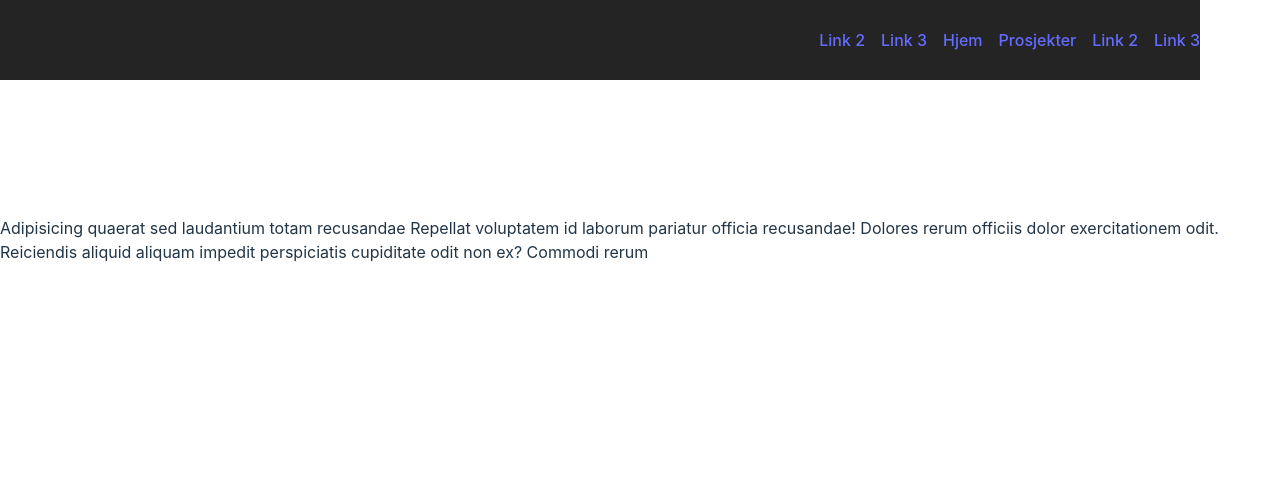
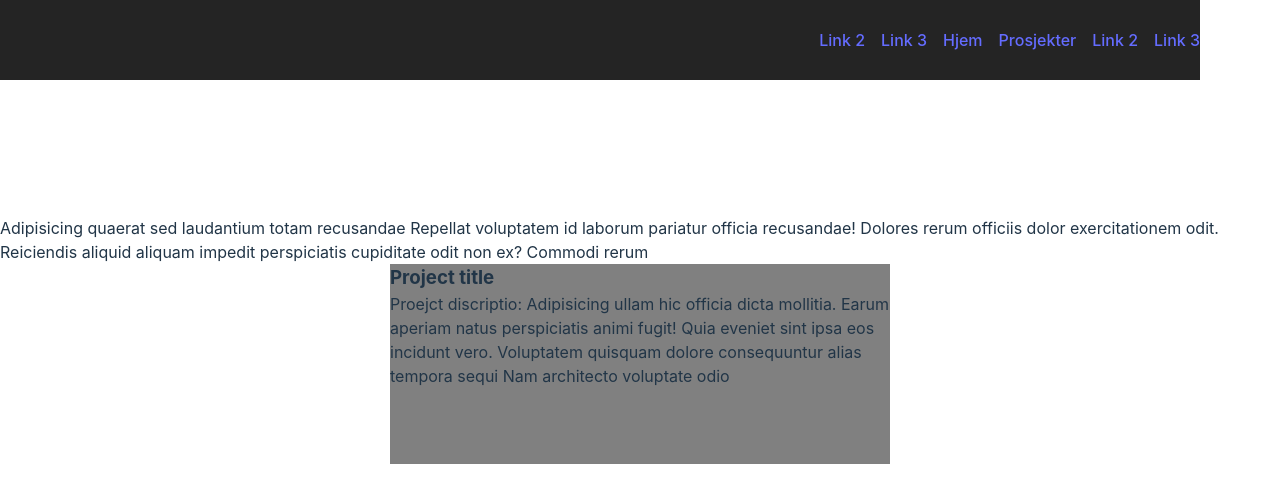
Before and after one commit to jensjpedersen/portfolio_react, a React (Vite) app: page /projects in a window 1280 px wide. Shown: the top 502 px of the page. Built offline with nearby package versions, Linux system fonts and the light colour scheme.

Commit message:
feat: project card files.

```diff
--- /dev/null
+++ b/src/components/ProjectCard.jsx
@@ -0,0 +1,31 @@
+
+import styled from 'styled-components'
+
+const StyledProjectCard = styled.div`
+
+    background-color: gray;
+    width: 500px;
+    height: 200px;
+
+
+`
+
+
+
+export default function ProjectCard({ img }) {
+
+    return (
+        <StyledProjectCard>
+            <h3>Project title</h3>
+
+            <p>Proejct discriptio: Adipisicing ullam hic officia dicta mollitia. Earum aperiam natus perspiciatis animi fugit! Quia eveniet sint ipsa eos incidunt vero. Voluptatem quisquam dolore consequuntur alias tempora sequi Nam architecto voluptate odio</p>
+        </StyledProjectCard>
+
+
+    )
+
+
+
+
+
+}
--- a/src/pages/Projects.jsx
+++ b/src/pages/Projects.jsx
@@ -1,10 +1,16 @@
 
 import styled from 'styled-components'
+import ProjectCard from '../components/ProjectCard'
 
 
 const StyledProjects = styled.div`
+    display: flex;
+    flex-direction: column;
+    align-items: center;
+
 
     margin-top: 5rem;
+
 
 `
 
@@ -19,6 +25,8 @@ export default function Projects() {
 
             Adipisicing quaerat sed laudantium totam recusandae Repellat voluptatem id laborum pariatur officia recusandae! Dolores rerum officiis dolor exercitationem odit. Reiciendis aliquid aliquam impedit perspiciatis cupiditate odit non ex? Commodi rerum
 
+
+            <ProjectCard />
         </StyledProjects>
 
 
```
